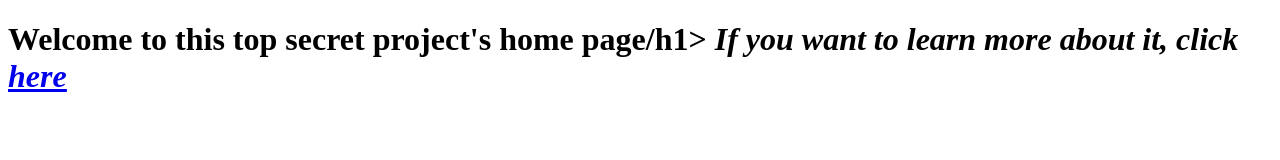
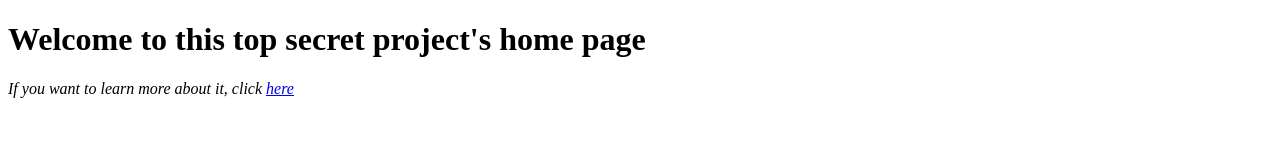
Before and after one commit to Merjorie12/3RD-QTR-MT, a plain HTML site: page index.html in a window 1280 px wide. Drawn offline with Linux system fonts and the light colour scheme.

Commit message:
Update index.html
"<" in </h1>

```diff
--- a/index.html
+++ b/index.html
@@ -3,7 +3,7 @@
 <title>HTML Tutorial</title>
 <body>
 
-<h1>Welcome to this top secret project's home page/h1>
+<h1>Welcome to this top secret project's home page</h1>
 <i>If you want to learn more about it, click <a href="html.page"><u>here</u></i></a>
 
 </body>
```
